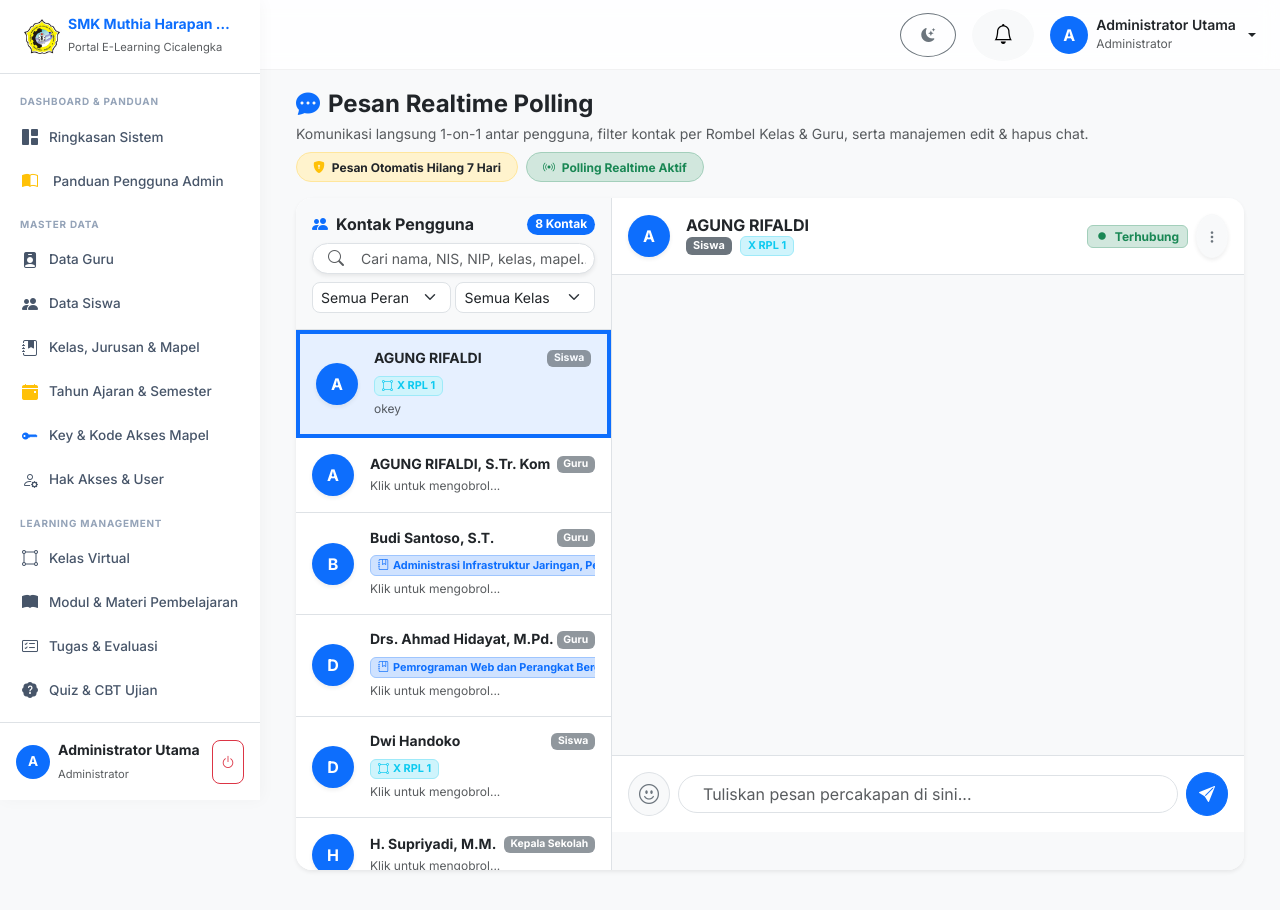
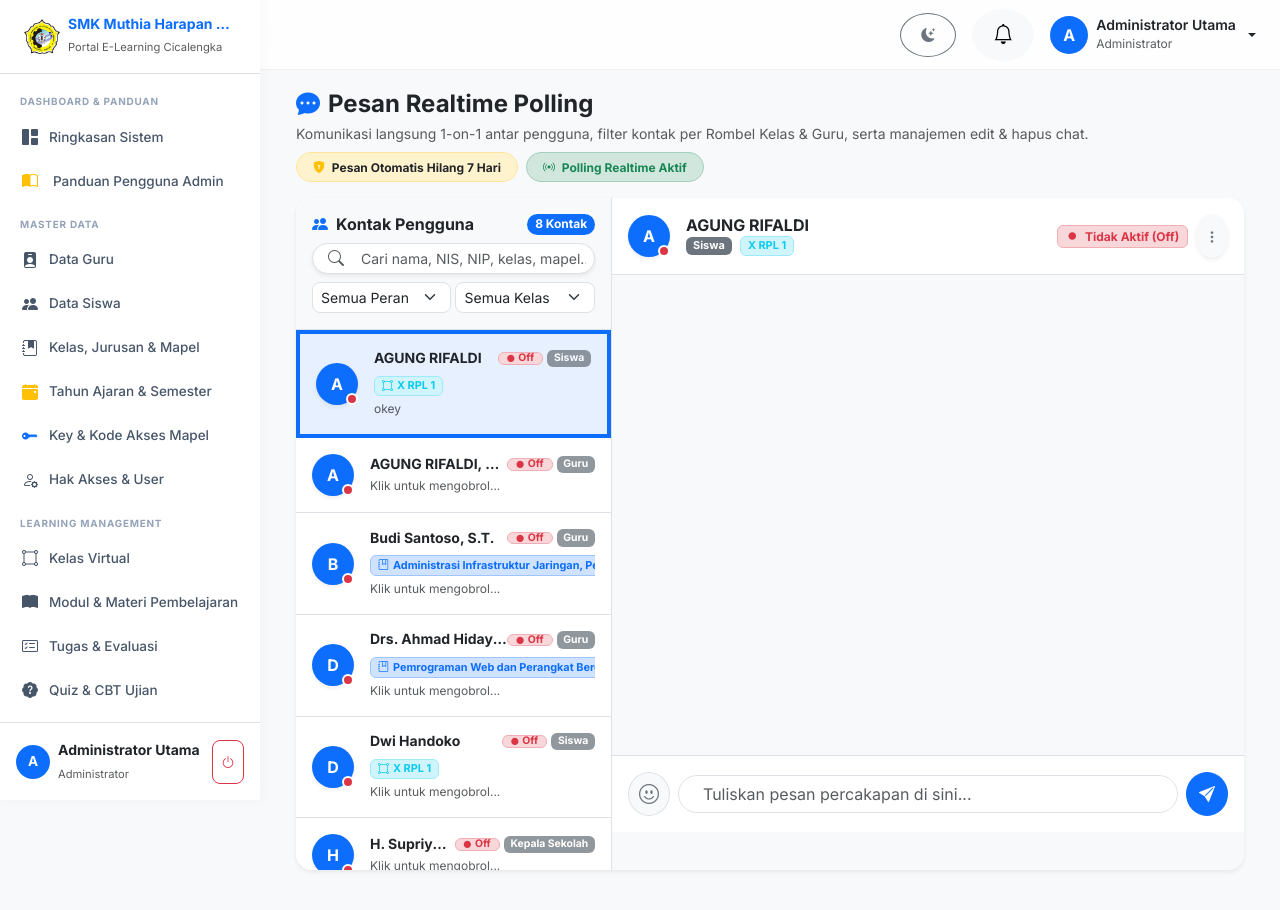
Before and after one commit to Agungrifaldi49/elearning, a PHP site: page /chat in a window 1280 px wide. Run offline with PHP 8.4, Linux system fonts and the light colour scheme; a user stored in the database is signed in; data comes from the database, SQL or seed files in the repository; tables that the repository leaves empty hold one stand-in row (values such as "Sample post"); some libraries are stand-ins or nearby versions.

Commit message:
perubahan pesan polling

```diff
--- a/assets/js/chat.js
+++ b/assets/js/chat.js
@@ -317,6 +317,24 @@ const ChatApp = {
                 } else if (unreadBadgeElem) {
                     unreadBadgeElem.style.display = 'none';
                 }
+
+                const statusDot = itemElem.querySelector('.status-dot');
+                if (statusDot) {
+                    const isOnline = (parseInt(c.is_online, 10) === 1);
+                    statusDot.className = `position-absolute bottom-0 end-0 p-1 border border-2 border-white rounded-circle status-dot ${isOnline ? 'bg-success' : 'bg-danger'}`;
+                }
+
+                const statusBadge = itemElem.querySelector('.status-badge');
+                if (statusBadge) {
+                    const isOnline = (parseInt(c.is_online, 10) === 1);
+                    if (isOnline) {
+                        statusBadge.className = 'badge bg-success-subtle text-success border border-success-subtle px-2 py-0 status-badge';
+                        statusBadge.innerHTML = '<i class="bi bi-circle-fill text-success me-1" style="font-size:0.45rem;"></i>Online';
+                    } else {
+                        statusBadge.className = 'badge bg-danger-subtle text-danger border border-danger-subtle px-2 py-0 status-badge';
+                        statusBadge.innerHTML = '<i class="bi bi-circle-fill text-danger me-1" style="font-size:0.45rem;"></i>Off';
+                    }
+                }
             }
         });
     },
--- a/controllers/ChatController.php
+++ b/controllers/ChatController.php
@@ -12,6 +12,7 @@ class ChatController {
         AuthHelper::requireLogin();
         $user = AuthHelper::user();
         $commModel = new CommunicationModel();
+        $commModel->updateLastSeen($user['id']);
         $db = Database::getConnection();
 
         $contacts = $commModel->getChatContacts($user['id']);
@@ -88,6 +89,7 @@ class ChatController {
 
         if ($contactId > 0) {
             $commModel = new CommunicationModel();
+            $commModel->updateLastSeen($user['id']);
             $messages = $commModel->getChatMessages($user['id'], $contactId);
             $contacts = $commModel->getChatContacts($user['id']);
 
--- a/models/CommunicationModel.php
+++ b/models/CommunicationModel.php
@@ -10,6 +10,22 @@ class CommunicationModel extends BaseModel {
         parent::__construct();
         $this->ensureChatColumnsExist();
         $this->ensureNotifikasiTable();
+        $this->ensureLastSeenColumn();
+    }
+
+    private function ensureLastSeenColumn() {
+        try {
+            $this->db->exec("ALTER TABLE users ADD COLUMN IF NOT EXISTS last_seen DATETIME NULL");
+        } catch (Exception $e) {}
+    }
+
+    public function updateLastSeen($userId) {
+        $userId = (int)$userId;
+        if ($userId <= 0) return;
+        try {
+            $stmt = $this->db->prepare("UPDATE users SET last_seen = NOW() WHERE id = ?");
+            $stmt->execute([$userId]);
+        } catch (Exception $e) {}
     }
 
     private function ensureChatColumnsExist() {
@@ -228,6 +244,11 @@ class CommunicationModel extends BaseModel {
             r.name as role_name,
             s.nis,
             g.nip,
+            u.last_seen,
+            CASE
+                WHEN u.last_seen IS NOT NULL AND u.last_seen >= NOW() - INTERVAL 3 MINUTE THEN 1
+                ELSE 0
+            END as is_online,
             CASE
                 WHEN r.name = 'Siswa' THEN COALESCE(k.nama_kelas, '')
                 ELSE ''
--- a/views/chat/index.php
+++ b/views/chat/index.php
@@ -91,15 +91,20 @@
                                                     <?= strtoupper(substr($c['full_name'], 0, 1)) ?>
                                                 </div>
                                             <?php endif; ?>
-                                            <?php if (($c['unread_count'] ?? 0) > 0): ?>
-                                                <span class="position-absolute top-0 start-100 translate-middle p-1 bg-danger border border-light rounded-circle"></span>
-                                            <?php endif; ?>
+                                            <span class="position-absolute bottom-0 end-0 p-1 border border-2 border-white rounded-circle status-dot <?= ($c['is_online'] ?? 0) == 1 ? 'bg-success' : 'bg-danger' ?>" style="width:12px; height:12px;"></span>
                                         </div>
 
                                         <div class="w-100 overflow-hidden">
                                             <div class="d-flex justify-content-between align-items-center mb-1">
                                                 <h6 class="fw-bold mb-0 text-truncate text-dark small"><?= htmlspecialchars($c['full_name']) ?></h6>
+                                                <div class="d-flex align-items-center gap-1">
+                                                     <?php if (($c['is_online'] ?? 0) == 1): ?>
+                                                         <span class="badge bg-success-subtle text-success border border-success-subtle px-2 py-0 status-badge" style="font-size:0.65rem;"><i class="bi bi-circle-fill text-success me-1" style="font-size:0.45rem;"></i>Online</span>
+                                                     <?php else: ?>
+                                                         <span class="badge bg-danger-subtle text-danger border border-danger-subtle px-2 py-0 status-badge" style="font-size:0.65rem;"><i class="bi bi-circle-fill text-danger me-1" style="font-size:0.45rem;"></i>Off</span>
+                                                     <?php endif; ?>
                                                      <span class="badge bg-secondary opacity-75" style="font-size:0.65rem;"><?= htmlspecialchars($c['role_name']) ?></span>
+                                                 </div>
                                             </div>
 
                                             <!-- Contextual Subtitle: Kelas for Siswa, Mapel for Guru -->
@@ -131,10 +136,12 @@
                         $actAvUrl = $activeContactInfo['avatar_url'] ?? '';
                         $actHasAvatar = !empty($actAvUrl);
                         $actAvatarSrc = $actAvUrl;
+                        $actIsOnline = ($activeContactInfo['is_online'] ?? 0) == 1;
                     ?>
                         <!-- Active Chat Top Header -->
                         <div class="p-3 border-bottom bg-white d-flex align-items-center justify-content-between">
                             <div class="d-flex align-items-center gap-3">
+                                <div class="position-relative flex-shrink-0">
                                     <?php if ($actHasAvatar): ?>
                                         <img src="<?= $actAvatarSrc ?>" alt="Avatar" class="rounded-circle object-fit-cover shadow-sm" style="width:42px; height:42px;">
                                     <?php else: ?>
@@ -142,6 +149,8 @@
                                             <?= strtoupper(substr($activeContactInfo['full_name'], 0, 1)) ?>
                                         </div>
                                     <?php endif; ?>
+                                    <span class="position-absolute bottom-0 end-0 p-1 border border-2 border-white rounded-circle active-status-dot <?= $actIsOnline ? 'bg-success' : 'bg-danger' ?>" style="width:12px; height:12px;"></span>
+                                </div>
                                 <div>
                                     <h6 class="fw-bold mb-0 text-dark"><?= htmlspecialchars($activeContactInfo['full_name']) ?></h6>
                                     <div class="d-flex align-items-center gap-2 small">
@@ -155,7 +164,11 @@
                                 </div>
                             </div>
                             <div class="d-flex align-items-center gap-2">
-                                <span class="badge bg-success-subtle text-success small border border-success-subtle"><i class="bi bi-record-fill me-1 text-success"></i> Terhubung</span>
+                                <?php if ($actIsOnline): ?>
+                                    <span class="badge bg-success-subtle text-success small border border-success-subtle active-status-badge"><i class="bi bi-record-fill me-1 text-success"></i> Terhubung (Online)</span>
+                                <?php else: ?>
+                                    <span class="badge bg-danger-subtle text-danger small border border-danger-subtle active-status-badge"><i class="bi bi-record-fill me-1 text-danger"></i> Tidak Aktif (Off)</span>
+                                <?php endif; ?>
                                 <div class="dropdown">
                                     <button class="btn btn-light btn-sm rounded-circle p-2 shadow-sm text-secondary" type="button" data-bs-toggle="dropdown" aria-expanded="false" title="Opsi Obrolan">
                                         <i class="bi bi-three-dots-vertical"></i>
```
Lines whose indentation alone changed are shown as unchanged.
